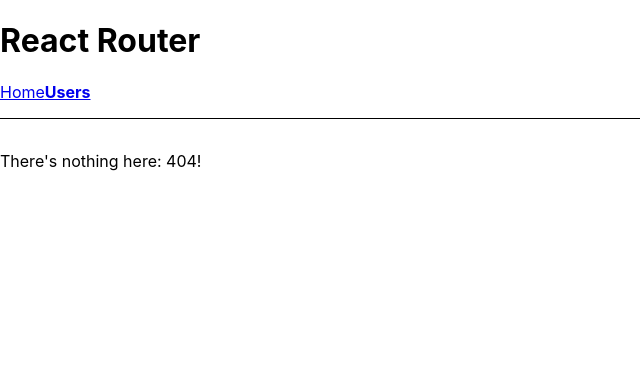
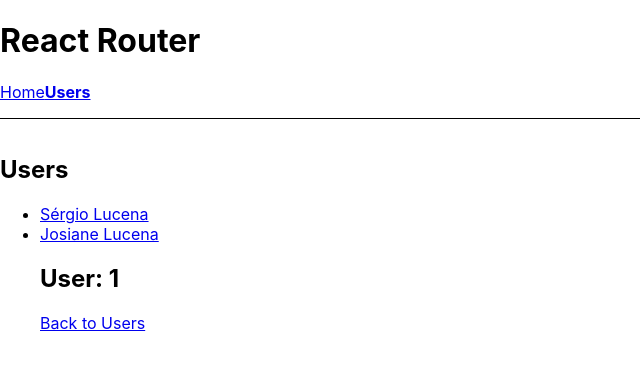
Before and after one commit to sergioviniciuss/routing-playground, a React (Create React App) app: page /users/1 in a window 1280 px wide. Before the commit this address had no page. Shown: the top 370 px of the page, without its empty margins (0-640 px from the left). Built offline with nearby package versions, Linux system fonts and the light colour scheme.

Commit message:
feat(User): Adds nested dynamic routes for listing users

```diff
--- a/src/App.js
+++ b/src/App.js
@@ -1,8 +1,10 @@
 import { Routes, Route, Link } from 'react-router-dom';
 import { Home } from './pages/Home';
 import { Users } from './pages/Users';
+import { User } from './pages/Users/User';
 import { Layout } from './components/Layout';
 import { NoMatch } from './pages/NoMatch';
+import { users } from './mocks/users';
 
 export const App = () => {
   return (
@@ -10,7 +12,9 @@
       <Route element={<Layout />}>
         <Route index element={<Home />} />
         <Route path="home" element={<Home />} />
-        <Route path="users" element={<Users />} />
+        <Route path="users" element={<Users users={users} />}>
+          <Route path=":userId" element={<User />} />
+        </Route>
         <Route path="*" element={<NoMatch />} />
       </Route>
     </Routes>
--- /dev/null
+++ b/src/mocks/users/index.js
@@ -0,0 +1,4 @@
+export const users = [
+  { id: '1', fullName: 'Sérgio Lucena' },
+  { id: '2', fullName: 'Josiane Lucena' },
+];
--- /dev/null
+++ b/src/pages/Users/User/index.js
@@ -0,0 +1,14 @@
+import { useParams, Link } from "react-router-dom";
+
+export const User = () => {
+  const { userId } = useParams();
+
+  return (
+    <>
+      <h2>User: {userId}</h2>
+
+      <Link to="/users">Back to Users</Link>
+    </>
+  );
+
+}
--- a/src/pages/Users/index.js
+++ b/src/pages/Users/index.js
@@ -1,7 +1,20 @@
-export const Users = () => {
+import { Link, Outlet } from "react-router-dom";
+
+export const Users = ({ users }) => {
   return (
-    <main style={{ padding: '1rem 0' }}>
+    <>
       <h2>Users</h2>
-    </main>
+
+      <ul>
+        {users.map((user) => (
+          <li key={user.id}>
+            <Link to={`/users/${user.id}`}>
+              {user.fullName}
+            </Link>
+          </li>
+        ))}
+        <Outlet />
+      </ul>
+    </>
   );
 };
```
